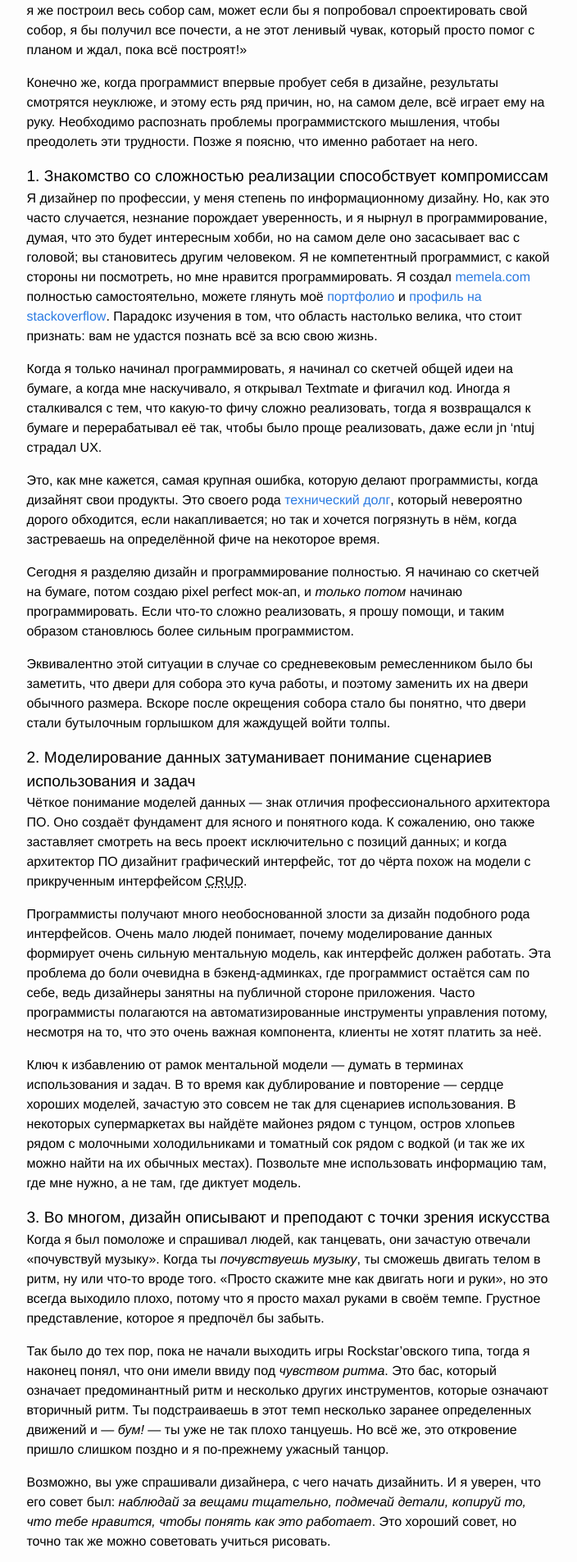
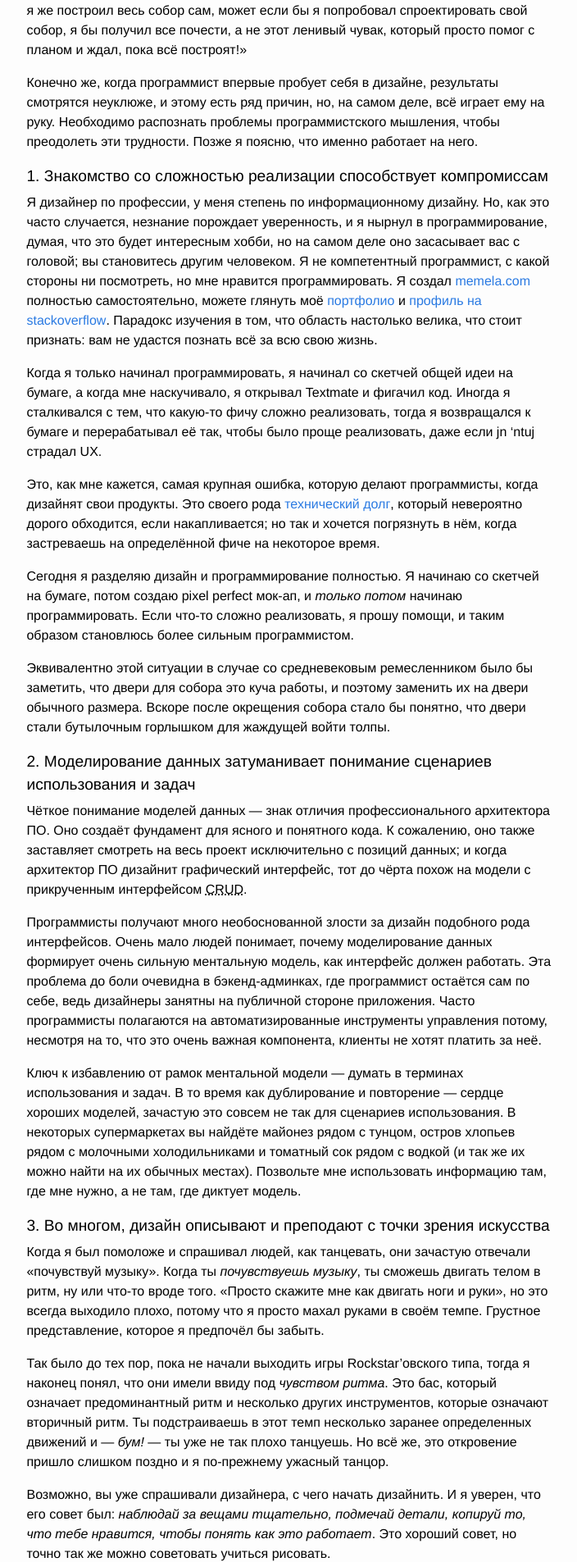
Before and after one commit to smirina/frontiermag.github.io, a Jekyll site: the page built from _posts/2014-06-23-you-re-already-good-designer.markdown, in a window 1280 px wide. Shown: the part 743-2648 px from the top of the page at 82% size, without its empty margins (244-948 px from the left). Built offline with Jekyll 4.4.1, drawn with Linux system fonts in a browser that asks for light colours; comment, search, counter and statistics services are not loaded.

Commit message:
Update main.css

```diff
--- a/css/main.css
+++ b/css/main.css
@@ -91,8 +91,8 @@
   margin-bottom: 1rem;
 }
 
-.post h2 { font-size: 1.3rem; }
-.post h3 { font-size: 1.2rem; }
+.post h2 { font-size: 1.3rem; margin-bottom: 0.5rem;}
+.post h3 { font-size: 1.2rem; margin-bottom: 0.3rem;}
 .post blockquote { margin-left: 0.5rem; }
 
 .post .permalink {
```
